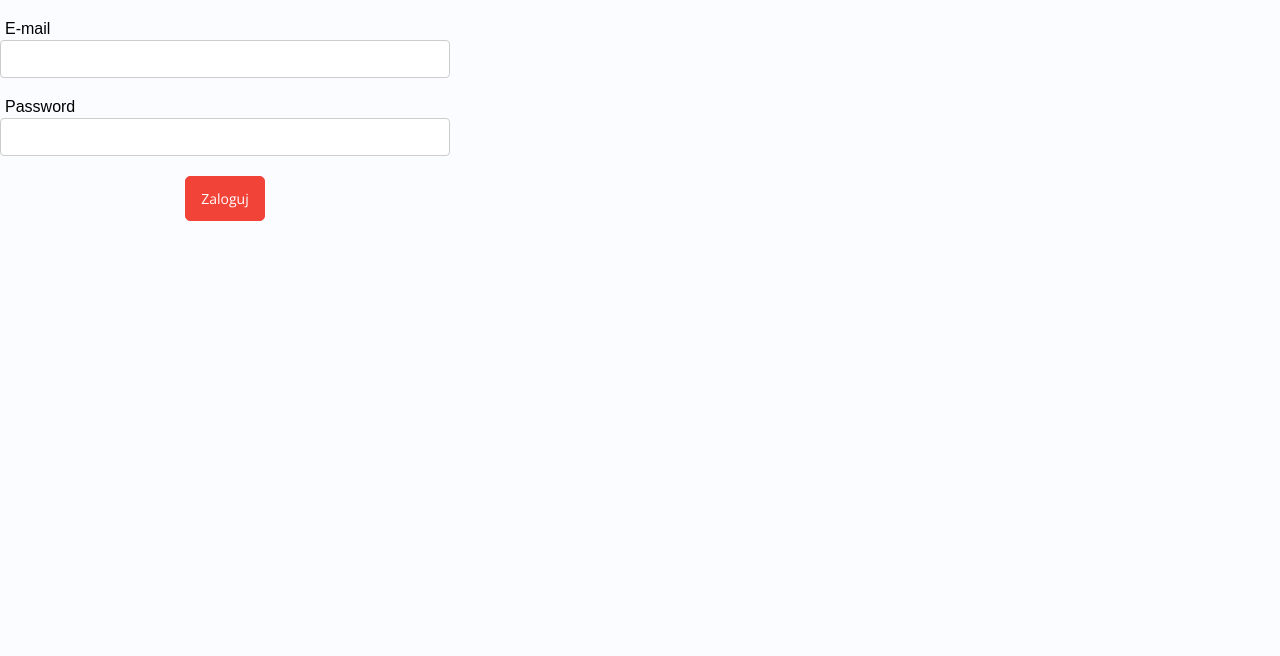
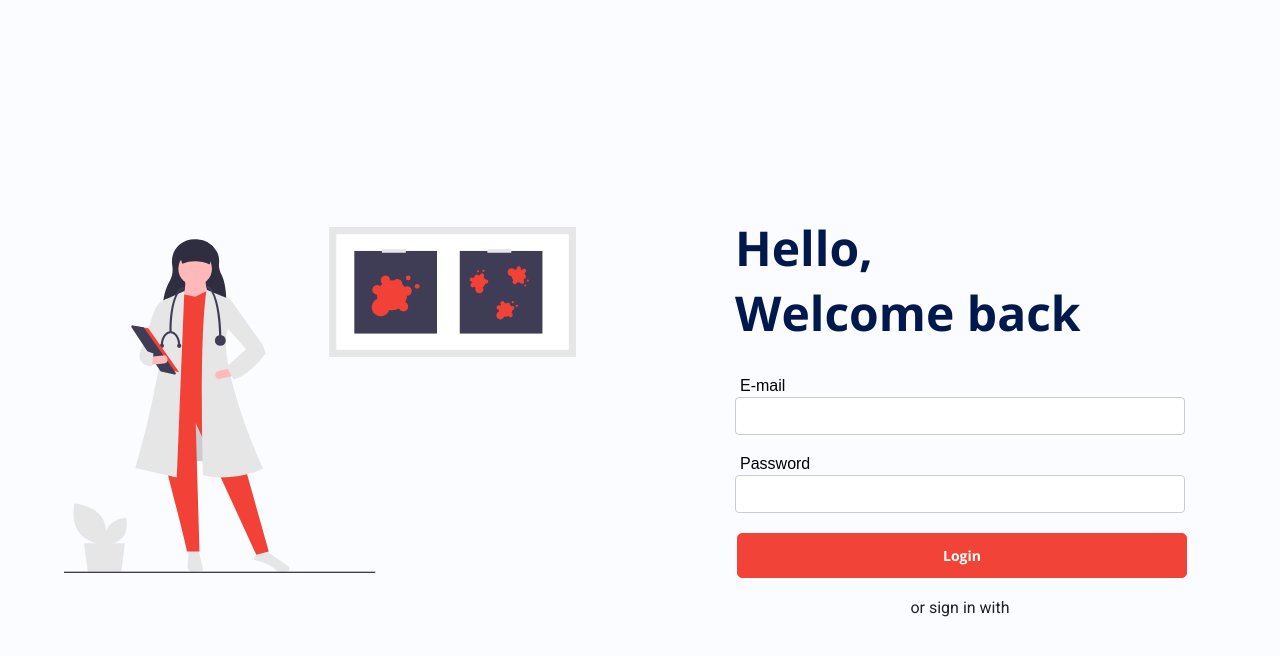
Before and after one commit to SzymonNiemiec/virus-mapping, a React (Create React App) app in the folder frontend/: page /login in a window 1280 px wide. Shown: the top 656 px of the page. Built offline with nearby package versions, Linux system fonts and the light colour scheme; the HTML template or start-up script is replaced by a standard one.

Commit message:
login view

```diff
--- a/frontend/src/features/LoginPage/LoginView.js
+++ b/frontend/src/features/LoginPage/LoginView.js
@@ -3,9 +3,15 @@ import styled from 'styled-components';
 import Input from "../Shared/Input";
 import { Formik } from 'formik';
 import Button from "../Shared/Button";
+import MedicalResearchImg from "../Shared/assets/medical-research.svg";
+import { theme } from "../Shared/theme";
 
 const LoginView = () => (
     <Wrapper>
+        <Column image>
+        <MedicalResearchImage src={MedicalResearchImg}/>
+        </Column>
+        <Column>
         <Formik
             initialValues={{
                 email: '',
@@ -15,7 +21,7 @@ const LoginView = () => (
             onSubmit={(values) => {
                 console.log(values)
             }}
-        >
+            >
             {({
                 values,
                 errors,
@@ -25,16 +31,20 @@ const LoginView = () => (
                 handleBlur,
                 handleSubmit,
             }) => (
-                    <Form onSubmit={handleSubmit}>
+                <Form onSubmit={handleSubmit}>
+                    <Title>Hello,<br/> Welcome back</Title>
                         <Input name="email" type="email" label="E-mail" value={values.email} onChange={handleChange} />
                         <Input name="password" type="password" label="Password" value={values.password} onChange={handleChange} />
                         <CenterBox>
-                            <Button type='submit' variant='primary'>Zaloguj</Button>
+                            <StyledButton type='submit' variant='primary'>Login</StyledButton>
                         </CenterBox>
+
+                        <SignInText>or sign in with</SignInText>
                     </Form>
                 )
             }
         </Formik>
+            </Column>
 
 
     </Wrapper>
@@ -44,7 +54,13 @@ const LoginView = () => (
 export default LoginView;
 
 
-const Wrapper = styled.div``
+const Wrapper = styled.div`
+width: 100%;
+display: flex;
+    justify-content: center;
+    height: 100vh;
+    align-items: center;
+`
 
 const CenterBox = styled.div`
     text-align:center;
@@ -52,5 +68,45 @@ const CenterBox = styled.div`
 
 const Form = styled.form`
     padding-top: 20px;
-    width:450px;
+    max-width: 450px;
+    width: 100%;
+    margin: 20px;
+    ${theme.mq.tablet} {
+    margin: 0 auto;
+    }
 `;
+
+const Column = styled.div`
+width: 100%;
+display: flex;
+flex-direction: column;
+justify-content: center;
+${({image}) => image && `
+display: none;`
+}
+${theme.mq.tablet} {
+    ${({image}) => image && `
+display: block;`
+}
+    }
+
+`
+
+const Title = styled.h1`
+font-size: 3rem;
+`
+
+const StyledButton = styled(Button)`
+width: 100%;
+font-weight: 700;
+`
+const SignInText = styled.p`
+text-align: center;
+    margin: 20px auto;
+`
+
+const MedicalResearchImage = styled.img`
+margin: 0 auto;
+width: 80%;
+display: block;
+`
--- a/frontend/src/features/QuestionnairePage/QuestionnaireView.js
+++ b/frontend/src/features/QuestionnairePage/QuestionnaireView.js
@@ -16,7 +16,7 @@ const QuestionnaireView = ({ innerCurSlide, setInnerCurSlide }) => {
                     breathingProblems: false,
                     cough: false,
                     coughType: false,
-                    tired: false,
+                    tiredness: false,
                     hasContact: false
                 }}
                 enableReinitialize
@@ -79,8 +79,8 @@ const QuestionnaireView = ({ innerCurSlide, setInnerCurSlide }) => {
                                         <QuestionCounter>Question 5/6</QuestionCounter>
                                         <Question>Do you feel tired?</Question>
                                         <ButtonWrapper>
-                                            <DecisionButton type="button" active={values.tired ? true : false} onClick={() => setFieldValue('tired', true)}>Yes</DecisionButton>
-                                            <DecisionButton type="button" active={values.tired ? false : true} onClick={() => setFieldValue('tired', false)}>No</DecisionButton>
+                                            <DecisionButton type="button" active={values.tiredness ? true : false} onClick={() => setFieldValue('tiredness', true)}>Yes</DecisionButton>
+                                            <DecisionButton type="button" active={values.tiredness ? false : true} onClick={() => setFieldValue('tiredness', false)}>No</DecisionButton>
                                         </ButtonWrapper>
                                     </StyledSlide>
                                     <StyledSlide index={5}>
@@ -115,6 +115,8 @@ const Wrapper = styled.div`
 display: flex;
 justify-content: center;
 align-items: center;
+width: 100%;
+height: 100vh;
 `
 
 
@@ -127,6 +129,7 @@ color: ${({ theme }) => theme.primary};
 font-size: 1.8rem;
 text-align: center;
 margin-bottom: 30px;
+font-weight: 500;
 `
 const SimpleButton = `
 background-color: #FFF8F8;
```
Also changed, not shown: frontend/src/features/HomePage/HomeView.js (+6 -6 lines), frontend/src/features/Shared/assets/medical-research.svg (added).
